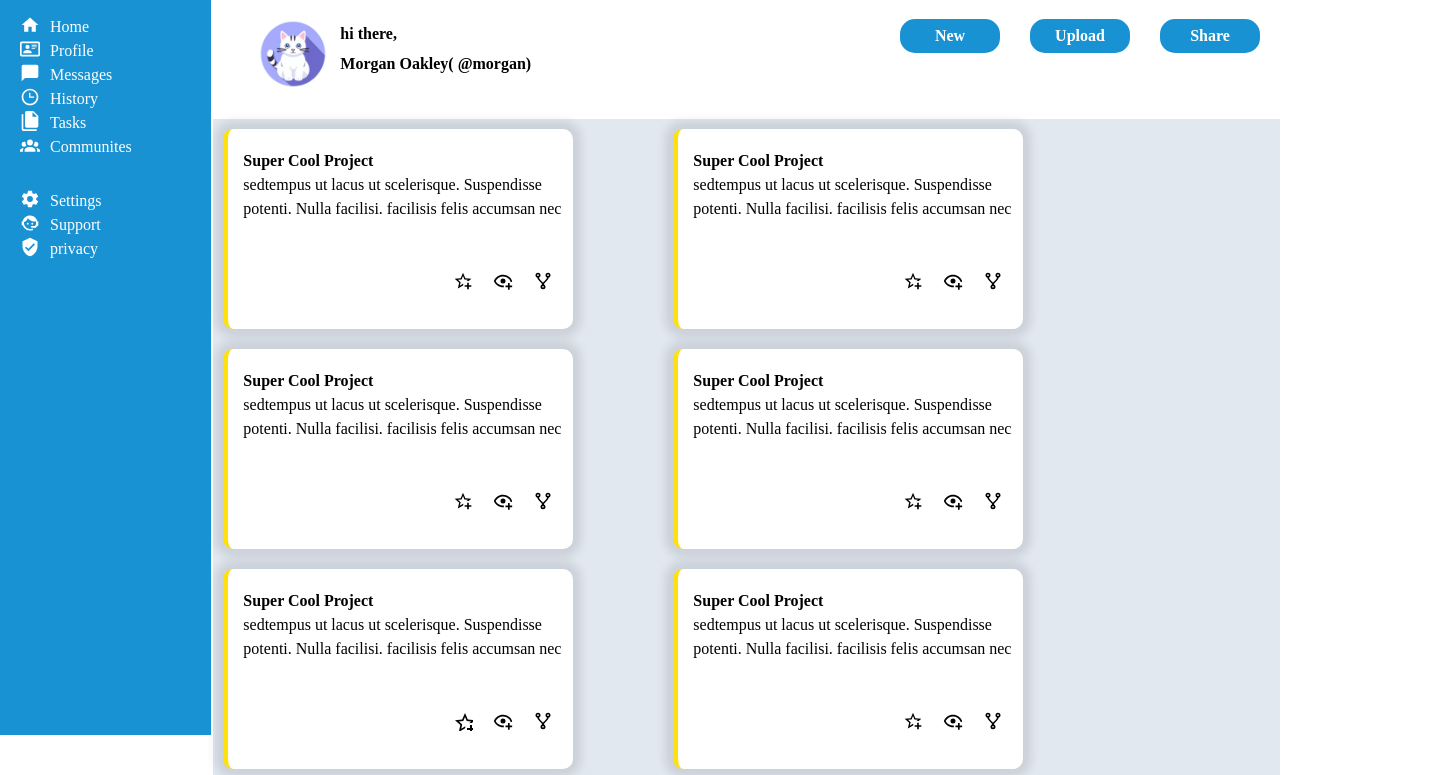
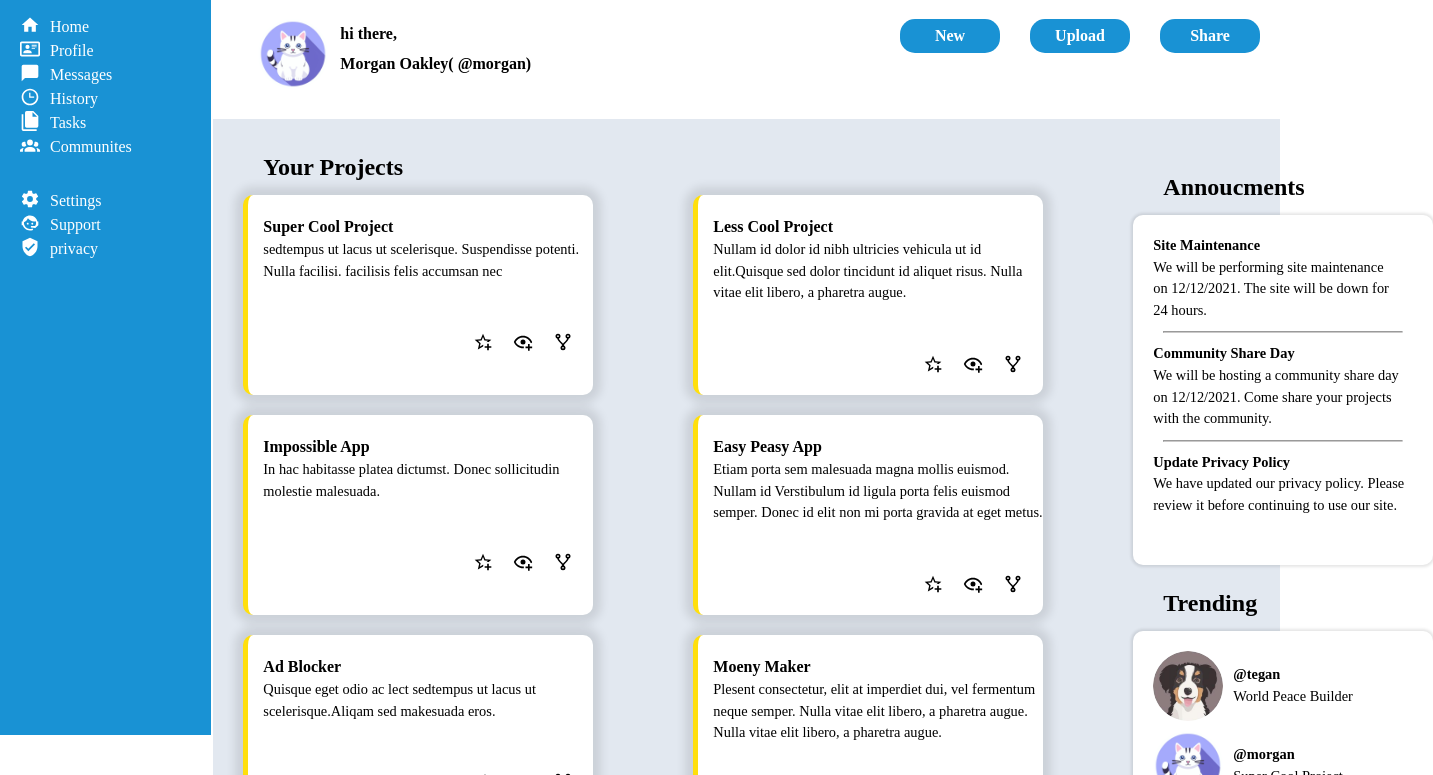
Before and after one commit to AhmadR6/admin-dashboard, a plain HTML site: page index.html in a window 1280 px wide. Shown: the part 65-840 px from the top of the page, 1433 px wide, since content can reach past the window. Drawn offline with Linux system fonts and the light colour scheme.

Commit message:
Added Announcemet and Trending

```diff
--- a/index.html
+++ b/index.html
@@ -221,6 +221,8 @@
           </div>
         </section>
         <section class="section2">
+          <div class="cardcontainer">
+            <h2>Your Projects</h2>
             <div class="cards-container">
               <div class="card">
                 <h4>Super Cool Project</h4>
@@ -261,12 +263,11 @@
                   </svg>
                 </div>
               </div>
-
               <div class="card">
-              <h4>Super Cool Project</h4>
+                <h4>Impossible App</h4>
                 <p>
-                sedtempus ut lacus ut scelerisque. Suspendisse potenti. Nulla
-                facilisi. facilisis felis accumsan nec
+                  In hac habitasse platea dictumst. Donec sollicitudin molestie
+                  malesuada.
                 </p>
                 <div class="card-icons">
                   <svg
@@ -302,10 +303,10 @@
                 </div>
               </div>
               <div class="card">
-              <h4>Super Cool Project</h4>
+                <h4>Ad Blocker</h4>
                 <p>
-                sedtempus ut lacus ut scelerisque. Suspendisse potenti. Nulla
-                facilisi. facilisis felis accumsan nec
+                  Quisque eget odio ac lect sedtempus ut lacus ut
+                  scelerisque.Aliqam sed makesuada eros.
                 </p>
                 <div class="card-icons">
                   <svg class="icons">
@@ -338,10 +339,11 @@
                 </div>
               </div>
               <div class="card">
-              <h4>Super Cool Project</h4>
+                <h4>Less Cool Project</h4>
                 <p>
-                sedtempus ut lacus ut scelerisque. Suspendisse potenti. Nulla
-                facilisi. facilisis felis accumsan nec
+                  Nullam id dolor id nibh ultricies vehicula ut id elit.Quisque
+                  sed dolor tincidunt id aliquet risus. Nulla vitae elit libero,
+                  a pharetra augue.
                 </p>
                 <div class="card-icons">
                   <svg
@@ -377,10 +379,11 @@
                 </div>
               </div>
               <div class="card">
-              <h4>Super Cool Project</h4>
+                <h4>Easy Peasy App</h4>
                 <p>
-                sedtempus ut lacus ut scelerisque. Suspendisse potenti. Nulla
-                facilisi. facilisis felis accumsan nec
+                  Etiam porta sem malesuada magna mollis euismod. Nullam id
+                  Verstibulum id ligula porta felis euismod semper. Donec id
+                  elit non mi porta gravida at eget metus.
                 </p>
                 <div class="card-icons">
                   <svg
@@ -416,10 +419,11 @@
                 </div>
               </div>
               <div class="card">
-              <h4>Super Cool Project</h4>
+                <h4>Moeny Maker</h4>
                 <p>
-                sedtempus ut lacus ut scelerisque. Suspendisse potenti. Nulla
-                facilisi. facilisis felis accumsan nec
+                  Plesent consectetur, elit at imperdiet dui, vel fermentum
+                  neque semper. Nulla vitae elit libero, a pharetra augue. Nulla
+                  vitae elit libero, a pharetra augue.
                 </p>
                 <div class="card-icons">
                   <svg
@@ -455,6 +459,66 @@
                 </div>
               </div>
             </div>
+          </div>
+          <div class="section2-sidebar">
+            <h2>Annoucments</h2>
+            <div class="annoucments sidebar">
+              <div class="annoucment">
+                <h4>Site Maintenance</h4>
+                <p>
+                  We will be performing site maintenance on 12/12/2021. The site
+                  will be down for 24 hours.
+                </p>
+                <hr />
+              </div>
+              <div class="annoucment">
+                <h4>Community Share Day</h4>
+                <p>
+                  We will be hosting a community share day on 12/12/2021. Come
+                  share your projects with the community.
+                </p>
+                <hr />
+              </div>
+              <div class="annoucment">
+                <h4>Update Privacy Policy</h4>
+                <p>
+                  We have updated our privacy policy. Please review it before
+                  continuing to use our site.
+                </p>
+              </div>
+            </div>
+            <h2>Trending</h2>
+            <div class="trending sidebar">
+              <div class="profiles">
+                <img src="src/dogo.jpg" alt="user 1" class="avatar-big" />
+                <div class="profile-text">
+                  <h4>@tegan</h4>
+                  <p>World Peace Builder</p>
+                </div>
+              </div>
+              <div class="profiles">
+                <img src="src/avatar.jpg" alt="user 1" class="avatar-big" />
+                <div class="profile-text">
+                  <h4>@morgan</h4>
+                  <p>Super Cool Project</p>
+                </div>
+              </div>
+              <div class="profiles">
+                <img src="src/spiderman.jpeg" alt="user 1" class="avatar-big" />
+                <div class="profile-text">
+                  <h4>@kendall</h4>
+                  <p>Life Changing App</p>
+                </div>
+              </div>
+              <div class="profiles">
+                <img src="src/penguin.jpeg" alt="user 1" class="avatar-big" />
+                <div class="profile-text">
+                  <h4>@alex</h4>
+                  <p>No Traffic Maker</p>
+                </div>
+              </div>
+            </div>
+          </div>
         </section>
       </main>
     </div>
--- a/styles.css
+++ b/styles.css
@@ -230,6 +230,9 @@ a {
   width: 100%;
   height: 177vh;
   background-color: #e2e8f0;
+  display: flex;
+  padding-top: 30px;
+  padding-left: 20px;
 }
 .section2 h2 {
   margin-left: 30px;
@@ -251,6 +254,9 @@ a {
   box-shadow: 0 0 10px 8px rgba(0, 0, 0, 0.1);
   border-radius: 10px;
 }
+.card p {
+  font-size: 0.9rem;
+}
 .card-icons {
   display: flex;
   justify-content: flex-end;
@@ -260,3 +266,29 @@ a {
 .card-icons svg {
   margin-right: 20px;
 }
+.section2-sidebar h2 {
+  margin-bottom: 10px;
+  margin-top: 20px;
+}
+.sidebar {
+  width: 300px;
+  height: 350px;
+  background-color: #fff;
+  box-shadow: 0 0 3px 2px rgba(0, 0, 0, 0.1);
+  border-radius: 10px;
+  padding: 20px;
+  font-size: 0.9rem;
+}
+.annoucment hr {
+  border-bottom: 1px solid #cac9c9;
+  margin: 10px;
+}
+
+.profiles {
+  display: flex;
+  align-items: center;
+  margin-bottom: 10px;
+}
+.profile-text {
+  margin-left: 10px;
+}
```
Also changed, not shown: src/dogo.jpg (added), src/penguin.jpeg (added), src/spiderman.jpeg (added). Lines whose indentation alone changed are shown as unchanged.
